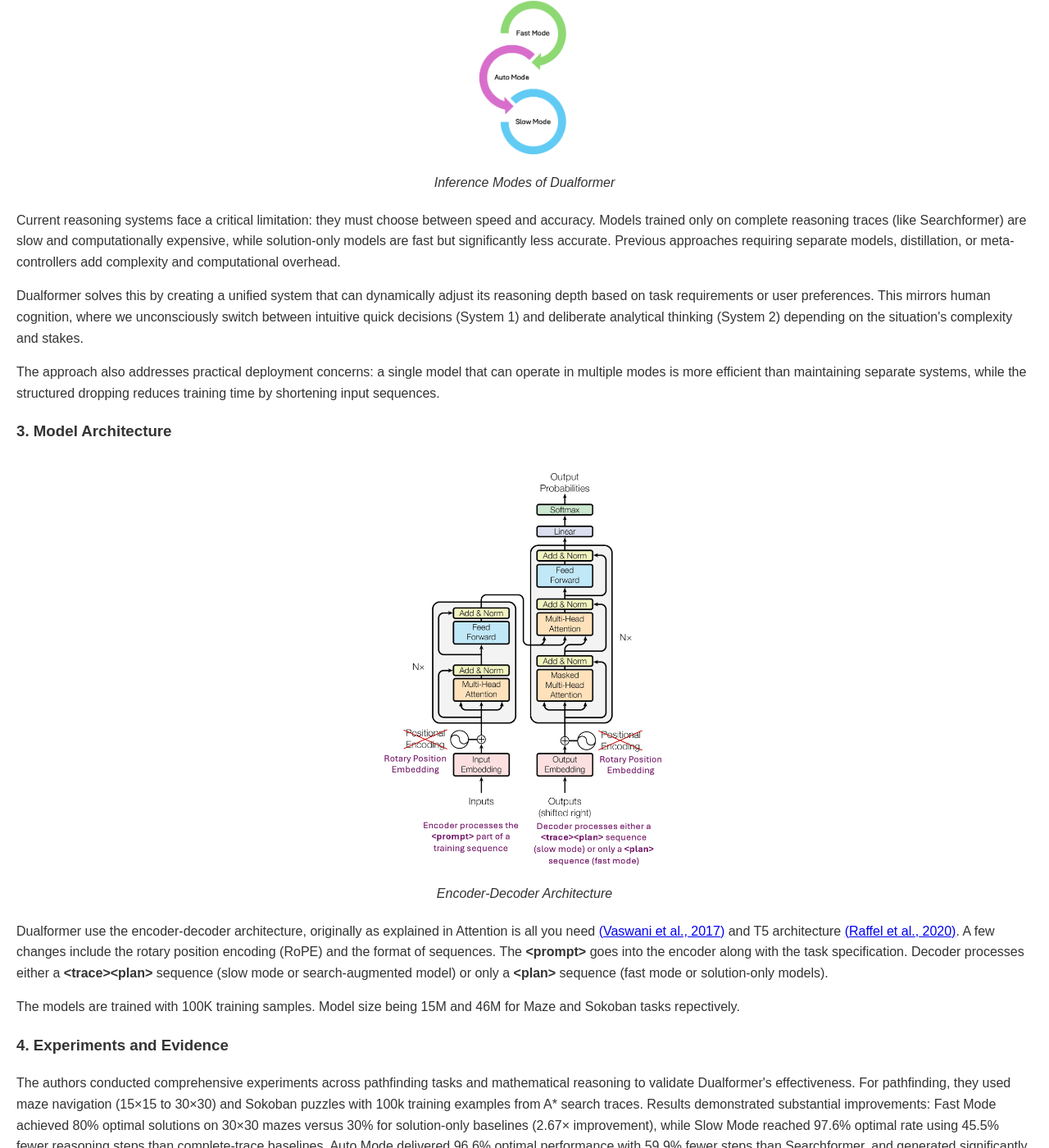
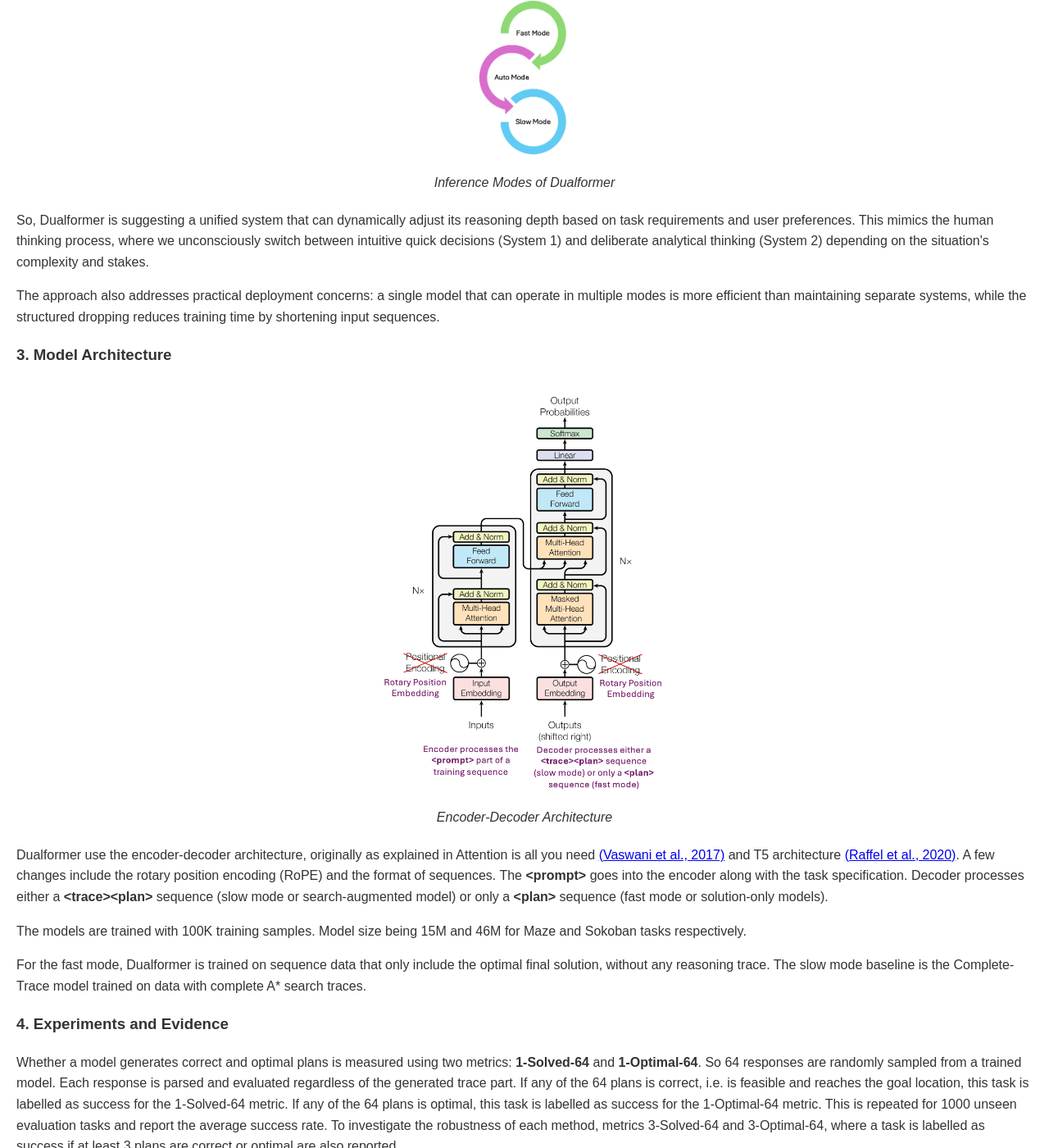
Before and after one commit to brainsesh/brainsesh.github.io, a Jekyll site: the page docs/dualformer/index.html, which Jekyll copies as it is, in a window 1280 px wide and 1400 px high, scrolled down 2182 px. Shown: the whole window at 82% size. Built offline with Jekyll 4.4.1, drawn with Linux system fonts in a browser that asks for light colours; some of the changed text lies outside the part shown.

Commit message:
change 061325

```diff
--- a/docs/dualformer/index.html
+++ b/docs/dualformer/index.html
@@ -107,9 +107,9 @@
     </div>
 
 
-    <p>Current reasoning systems face a critical limitation: they must choose between speed and accuracy. Models trained only on complete reasoning traces (like Searchformer) are slow and computationally expensive, while solution-only models are fast but significantly less accurate. Previous approaches requiring separate models, distillation, or meta-controllers add complexity and computational overhead.</p>
-    <p>Dualformer solves this by creating a unified system that can dynamically adjust its reasoning depth based on task requirements or user preferences. This mirrors human cognition, where we unconsciously switch between intuitive quick decisions (System 1) and deliberate analytical thinking (System 2) depending on the situation's complexity and stakes.</p>
+    <p>So, Dualformer is suggesting a unified system that can dynamically adjust its reasoning depth based on task requirements and user preferences. This mimics the human thinking process, where we unconsciously switch between intuitive quick decisions (System 1) and deliberate analytical thinking (System 2) depending on the situation's complexity and stakes.</p>
     <p>The approach also addresses practical deployment concerns: a single model that can operate in multiple modes is more efficient than maintaining separate systems, while the structured dropping reduces training time by shortening input sequences.</p>
+
 
     <h3>3. Model Architecture </h3>
 
@@ -120,9 +120,13 @@
 
     <p>Dualformer use the encoder-decoder architecture, originally as explained in Attention is all you need <a href="https://arxiv.org/pdf/1706.03762" target="_blank">(Vaswani et al., 2017)</a> and T5 architecture <a href="https://arxiv.org/pdf/1910.10683" target="_blank">(Raffel et al., 2020)</a>. A few changes include the rotary position encoding (RoPE) and the format of sequences. The <b>&lt;prompt&gt;</b> goes into the encoder along with the task specification. Decoder processes either a <b>&lt;trace&gt;</b><b>&lt;plan&gt;</b> sequence (slow mode or search-augmented model) or only a <b>&lt;plan&gt;</b> sequence (fast mode or solution-only models).</p>
 
-    <p>The models are trained with 100K training samples. Model size being 15M and 46M for Maze and Sokoban tasks repectively. </p>
+    <p>The models are trained with 100K training samples. Model size being 15M and 46M for Maze and Sokoban tasks respectively. </p>
+
+    <p>For the fast mode, Dualformer is trained on sequence data that only include the optimal final solution, without any reasoning trace. The slow mode baseline is the Complete-Trace model trained on data with complete A* search traces.</p>
 
     <h3>4. Experiments and Evidence </h3>
+
+    <p>Whether a model generates correct and optimal plans is measured using two metrics: <b>1-Solved-64</b> and <b>1-Optimal-64</b>. So 64 responses are randomly sampled from a trained model. Each response is parsed and evaluated regardless of the generated trace part. If any of the 64 plans is correct, i.e. is feasible and reaches the goal location, this task is labelled as success for the 1-Solved-64 metric. If any of the 64 plans is optimal, this task is labelled as success for the 1-Optimal-64 metric. This is repeated for 1000 unseen evaluation tasks and report the average success rate. To investigate the robustness of each method, metrics 3-Solved-64 and 3-Optimal-64, where a task is labelled as success if at least 3 plans are correct or optimal are also reported.</p>
 
     <p>The authors conducted comprehensive experiments across pathfinding tasks and mathematical reasoning to validate Dualformer's effectiveness. For pathfinding, they used maze navigation (15×15 to 30×30) and Sokoban puzzles with 100k training examples from A* search traces. Results demonstrated substantial improvements: Fast Mode achieved 80% optimal solutions on 30×30 mazes versus 30% for solution-only baselines (2.67× improvement), while Slow Mode reached 97.6% optimal rate using 45.5% fewer reasoning steps than complete-trace baselines. Auto Mode delivered 96.6% optimal performance with 59.9% fewer steps than Searchformer, and generated significantly more diverse valid solutions (18.23 vs 1.86 unique paths per task).</p>
 
```
